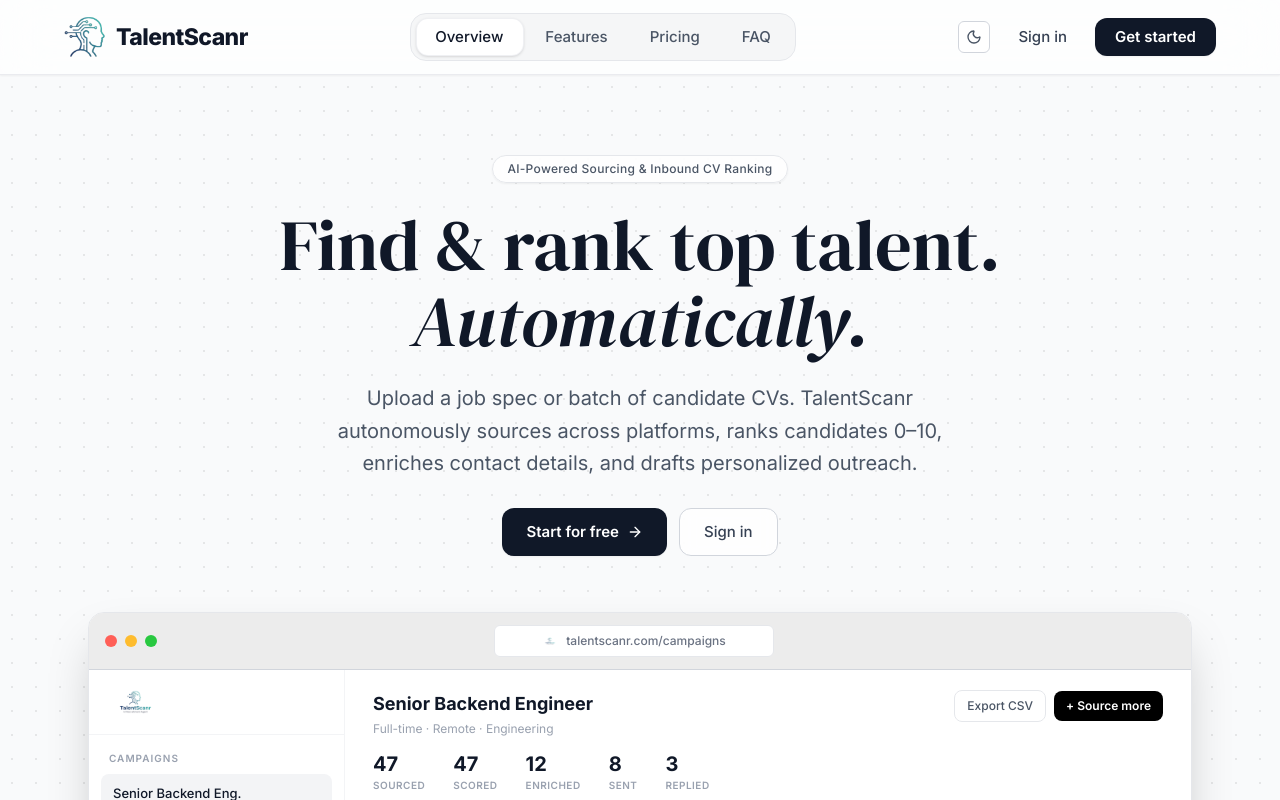
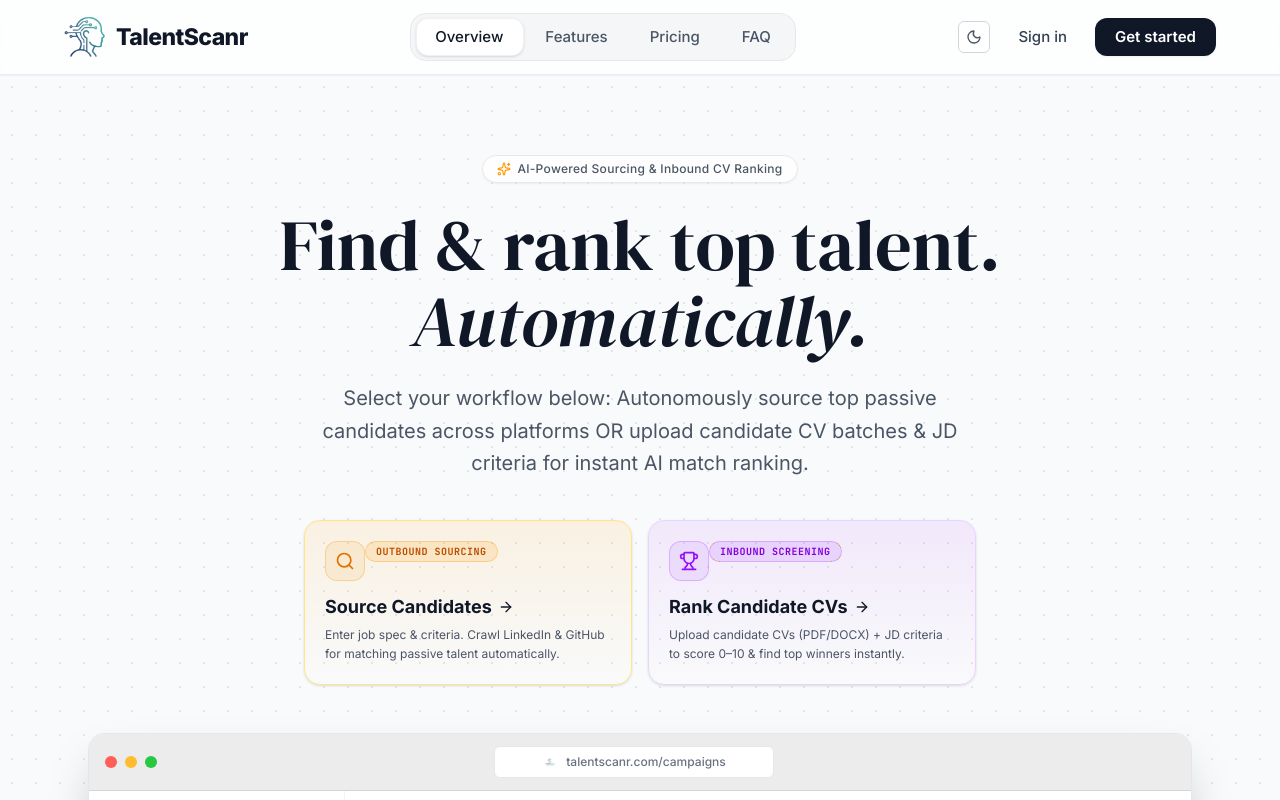
Before and after one commit to thesidmanspurs/AI-Recruitment-Agent, a React (Vite) app in the folder frontend/: page / in a window 1280 px wide. Shown: the top 800 px of the page. Built offline with nearby package versions, Linux system fonts and the light colour scheme; no server answers.

Commit message:
feat(admin,landing): fix admin user modal lag, add plan assignment UI, and add 2 hero action buttons for Source vs Rank on home page

```diff
--- a/frontend/src/App.tsx
+++ b/frontend/src/App.tsx
@@ -177,7 +177,8 @@
   //    in, the shell/console show "Open workspace" (session preserved — no
   //    re-login). ─────────────────────────────────────────────────────────
   const goWorkspace = () => navigate(user?.role === 'ADMIN' ? '/admin' : '/home');
-  const mkt = { authed: !!user, onOpenWorkspace: goWorkspace };
+  const goRanking = () => navigate('/ranking');
+  const mkt = { authed: !!user, onOpenWorkspace: goWorkspace, onOpenRanking: goRanking };
   if (path === '/') return <LandingPage onLogin={handleLogin} onNavigate={navigate} {...mkt} />;
   if (path === '/engine-features') return <EngineFeaturesPage onNavigate={navigate} {...mkt} />;
   if (path === '/pricing') return <PricingPage onNavigate={navigate} onSelectPlan={handleSelectPlan} {...mkt} />;
--- a/frontend/src/api/adminApi.ts
+++ b/frontend/src/api/adminApi.ts
@@ -168,7 +168,12 @@
   },
   updateUser(
     userId: string,
-    input: { name?: string; email?: string; dailyLimitOverride?: number | null }
+    input: {
+      name?: string;
+      email?: string;
+      dailyLimitOverride?: number | null;
+      planType?: 'NONE' | 'SOURCING' | 'RANKING' | 'PRO';
+    }
   ) {
     return apiClient.put<{ success: boolean; user: AdminUserRow }>(
       `/admin/users/${userId}`,
--- a/frontend/src/pages/marketing/LandingPage.tsx
+++ b/frontend/src/pages/marketing/LandingPage.tsx
@@ -1,4 +1,4 @@
-import { ArrowRight, Zap, Search, Star, Mail as MailIcon, BarChart2, Shield } from 'lucide-react';
+import { ArrowRight, Zap, Search, Star, Mail as MailIcon, BarChart2, Shield, Trophy, Upload, Sparkles } from 'lucide-react';
 import { MarketingShell } from '../../components/marketing/MarketingShell';
 const logoSrc = '/logo.png'; // served from frontend/public/logo.png
 
@@ -7,6 +7,7 @@
   onNavigate: (to: string) => void;
   authed?: boolean;
   onOpenWorkspace?: () => void;
+  onOpenRanking?: () => void;
 }
 
 const STEPS = [
@@ -204,7 +205,7 @@
 }
 
 /* ── Page ──────────────────────────────────────────────────────────────────── */
-export function LandingPage({ onNavigate, authed, onOpenWorkspace }: LandingPageProps) {
+export function LandingPage({ onNavigate, authed, onOpenWorkspace, onOpenRanking }: LandingPageProps) {
   return (
     <MarketingShell current="home" onNavigate={onNavigate} authed={authed} onOpenWorkspace={onOpenWorkspace}>
       <style>{`
@@ -223,10 +224,10 @@
       <section className="relative overflow-hidden">
         <div className="lp-dots absolute inset-0 pointer-events-none" />
         <div className="relative max-w-6xl mx-auto px-6 pt-20 pb-12">
-          <div className="max-w-4xl mx-auto text-center space-y-6 mb-14">
+          <div className="max-w-4xl mx-auto text-center space-y-6 mb-12">
             <div className="flex justify-center">
-              <span className="inline-flex items-center px-3.5 py-1 border border-gray-200 dark:border-white/10 rounded-full text-[12px] font-medium text-gray-600 dark:text-gray-300 tracking-wide bg-white/80 dark:bg-white/5 backdrop-blur-sm shadow-xs">
-                AI-Powered Sourcing &amp; Inbound CV Ranking
+              <span className="inline-flex items-center gap-1.5 px-3.5 py-1 border border-gray-200 dark:border-white/10 rounded-full text-[12px] font-medium text-gray-600 dark:text-gray-300 tracking-wide bg-white/80 dark:bg-white/5 backdrop-blur-sm shadow-xs">
+                <Sparkles className="w-3.5 h-3.5 text-amber-500" /> AI-Powered Sourcing &amp; Inbound CV Ranking
               </span>
             </div>
             <h1 className="text-5xl md:text-6xl lg:text-7xl font-normal leading-[1.05] text-gray-900 dark:text-white"
@@ -235,26 +236,58 @@
               <span className="italic">Automatically.</span>
             </h1>
             <p className="text-xl text-gray-600 dark:text-gray-300 leading-relaxed max-w-2xl mx-auto font-normal">
-              Upload a job spec or batch of candidate CVs. TalentScanr autonomously sources across platforms, ranks candidates 0–10, enriches contact details, and drafts personalized outreach.
+              Select your workflow below: Autonomously source top passive candidates across platforms OR upload candidate CV batches &amp; JD criteria for instant AI match ranking.
             </p>
-            <div className="flex flex-wrap gap-3 pt-1 justify-center">
-              {authed ? (
-                <button onClick={onOpenWorkspace}
-                  className="inline-flex items-center gap-2 px-6 py-3 bg-gray-900 hover:bg-gray-800 dark:bg-white dark:text-gray-900 dark:hover:bg-gray-100 text-white rounded-xl font-semibold text-[15px] transition-colors shadow-xs">
-                  Open workspace <ArrowRight className="w-4 h-4" />
-                </button>
-              ) : (
-                <>
-                  <button onClick={() => onNavigate('/register')}
-                    className="inline-flex items-center gap-2 px-6 py-3 bg-gray-900 hover:bg-gray-800 dark:bg-white dark:text-gray-900 dark:hover:bg-gray-100 text-white rounded-xl font-semibold text-[15px] transition-colors shadow-xs">
-                    Start for free <ArrowRight className="w-4 h-4" />
-                  </button>
-                  <button onClick={() => onNavigate('/login')}
-                    className="inline-flex items-center gap-2 px-6 py-3 border border-gray-300 dark:border-white/10 hover:border-gray-500 text-gray-700 dark:text-gray-200 rounded-xl font-medium text-[15px] transition-colors bg-white/80 dark:bg-white/5 backdrop-blur-sm">
-                    Sign in
-                  </button>
-                </>
-              )}
+
+            {/* ── 2 PROMINENT HERO ACTION BUTTONS (SOURCE vs RANK) ── */}
+            <div className="grid grid-cols-1 md:grid-cols-2 gap-4 max-w-2xl mx-auto pt-4 text-left">
+              {/* Option 1: AI Sourcing */}
+              <button
+                type="button"
+                onClick={() => (authed ? (onOpenWorkspace ? onOpenWorkspace() : onNavigate('/home')) : onNavigate('/register'))}
+                className="group relative p-5 rounded-2xl border border-amber-200 dark:border-amber-500/20 bg-gradient-to-b from-amber-500/10 to-transparent hover:from-amber-500/20 hover:border-amber-400 dark:hover:border-amber-500/40 transition-all duration-200 shadow-sm text-left flex flex-col justify-between"
+              >
+                <div className="flex items-start justify-between mb-3">
+                  <div className="w-10 h-10 rounded-xl bg-amber-500/10 border border-amber-500/30 flex items-center justify-center text-amber-600 dark:text-amber-400">
+                    <Search className="w-5 h-5" />
+                  </div>
+                  <span className="text-[10px] font-mono font-bold uppercase tracking-wider px-2.5 py-0.5 rounded-full bg-amber-500/15 text-amber-700 dark:text-amber-300 border border-amber-500/30">
+                    Outbound Sourcing
+                  </span>
+                </div>
+                <div>
+                  <h3 className="text-lg font-bold text-gray-900 dark:text-white flex items-center gap-1.5 group-hover:text-amber-600 dark:group-hover:text-amber-400 transition-colors">
+                    Source Candidates <ArrowRight className="w-4 h-4 transition-transform group-hover:translate-x-1" />
+                  </h3>
+                  <p className="text-xs text-gray-600 dark:text-gray-300 mt-1 leading-relaxed">
+                    Enter job spec &amp; criteria. Crawl LinkedIn &amp; GitHub for matching passive talent automatically.
+                  </p>
+                </div>
+              </button>
+
+              {/* Option 2: CV Batch Ranking */}
+              <button
+                type="button"
+                onClick={() => (authed ? (onOpenRanking ? onOpenRanking() : onNavigate('/ranking')) : onNavigate('/ranking'))}
+                className="group relative p-5 rounded-2xl border border-purple-200 dark:border-purple-500/20 bg-gradient-to-b from-purple-500/10 to-transparent hover:from-purple-500/20 hover:border-purple-400 dark:hover:border-purple-500/40 transition-all duration-200 shadow-sm text-left flex flex-col justify-between"
+              >
+                <div className="flex items-start justify-between mb-3">
+                  <div className="w-10 h-10 rounded-xl bg-purple-500/10 border border-purple-500/30 flex items-center justify-center text-purple-600 dark:text-purple-400">
+                    <Trophy className="w-5 h-5" />
+                  </div>
+                  <span className="text-[10px] font-mono font-bold uppercase tracking-wider px-2.5 py-0.5 rounded-full bg-purple-500/15 text-purple-700 dark:text-purple-300 border border-purple-500/30">
+                    Inbound Screening
+                  </span>
+                </div>
+                <div>
+                  <h3 className="text-lg font-bold text-gray-900 dark:text-white flex items-center gap-1.5 group-hover:text-purple-600 dark:group-hover:text-purple-400 transition-colors">
+                    Rank Candidate CVs <ArrowRight className="w-4 h-4 transition-transform group-hover:translate-x-1" />
+                  </h3>
+                  <p className="text-xs text-gray-600 dark:text-gray-300 mt-1 leading-relaxed">
+                    Upload candidate CVs (PDF/DOCX) + JD criteria to score 0–10 &amp; find top winners instantly.
+                  </p>
+                </div>
+              </button>
             </div>
           </div>
           <ProductMockup />
```
Also changed, not shown: frontend/src/components/admin/UserDetailModal.tsx (+36 -7 lines), 2 other files (tests, documents, lock files or other folders).
